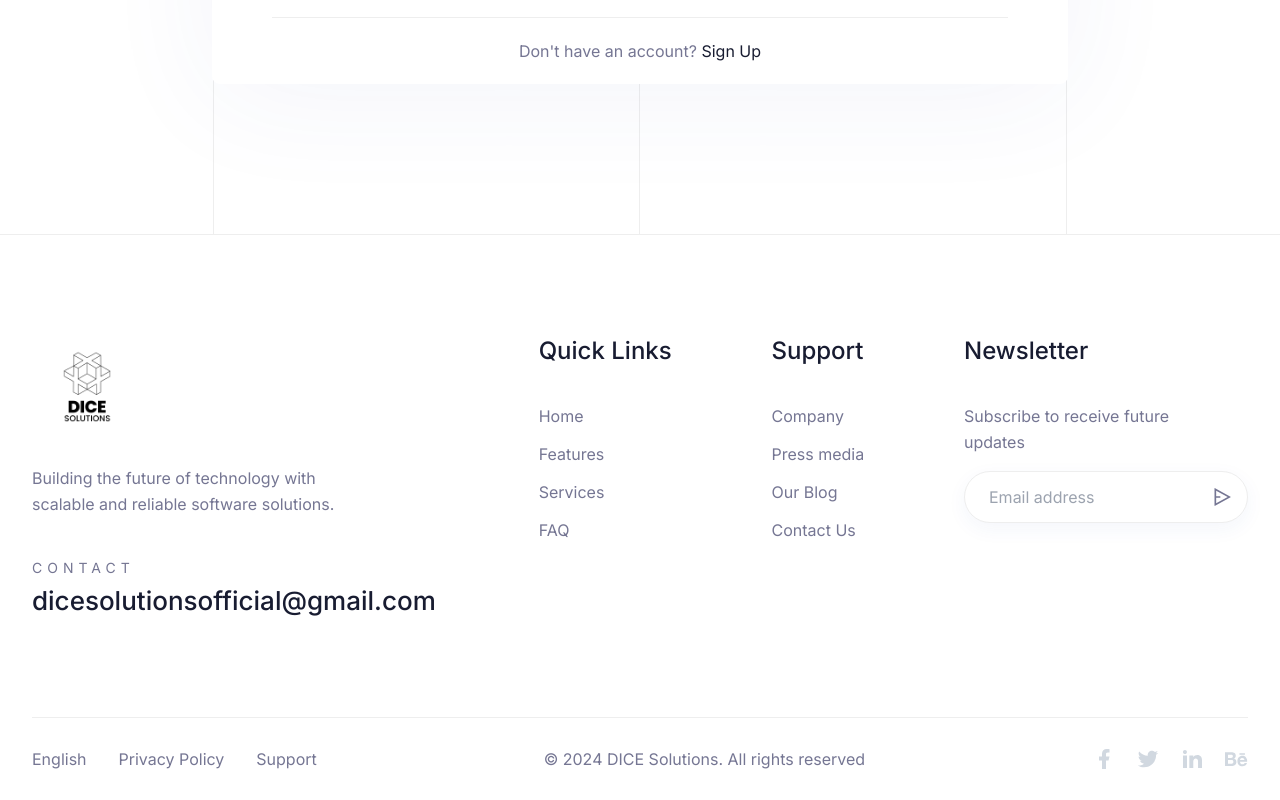
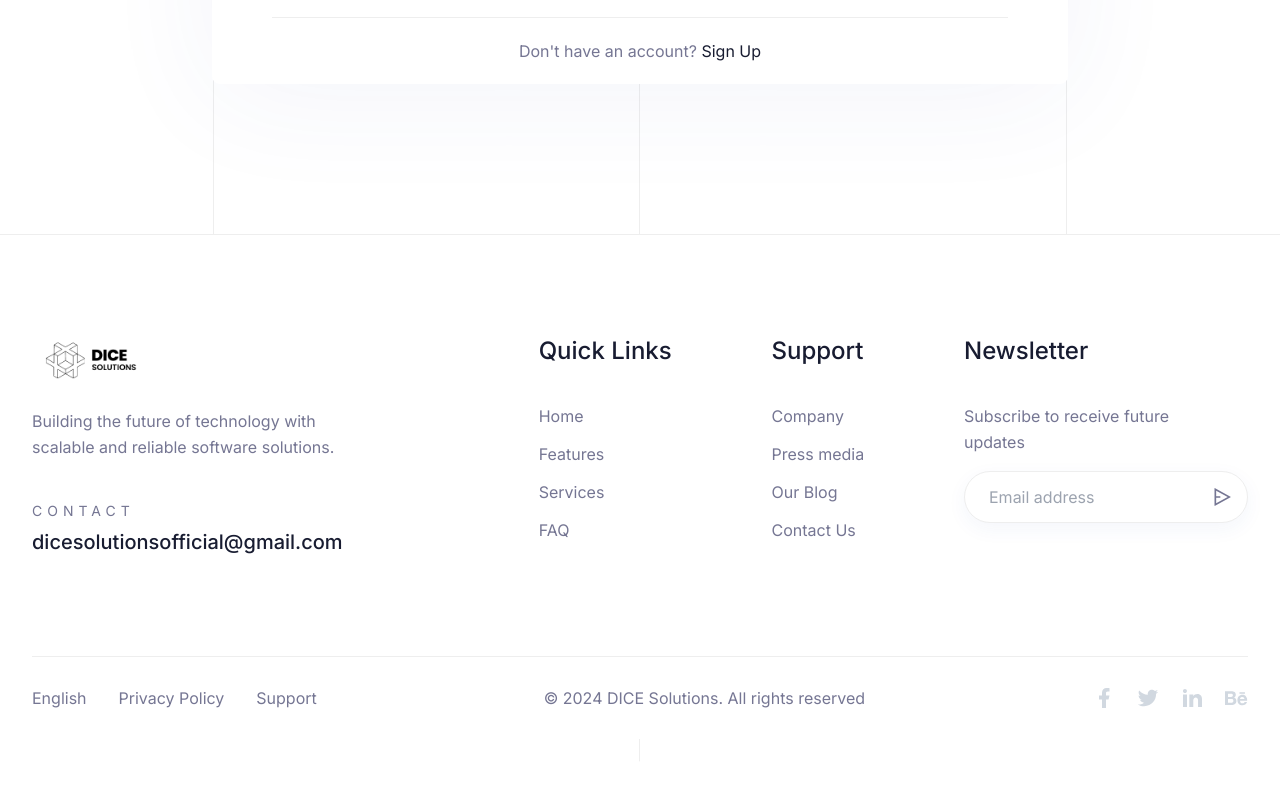
Before and after one commit to Saurabh13042004/dice-solution-web, a Next.js app: page /auth/signin in a window 1280 px wide. Shown: the part 764-1564 px from the top of the page. After the commit the page ends 1503 px from the top, so only its background shows below. Built offline with nearby package versions, Linux system fonts and the light colour scheme.

Commit message:
Final-changes

```diff
--- a/components/Contact/index.tsx
+++ b/components/Contact/index.tsx
@@ -61,7 +61,7 @@ const Contact = () => {
               </h2>
 
               <form
-                action="https://formbold.com/s/unique_form_id"
+                action="https://formbold.com/s/3qpKR"
                 method="POST"
               >
                 <div className="mb-7.5 flex flex-col gap-7.5 lg:flex-row lg:justify-between lg:gap-14">
--- a/components/Footer/index.tsx
+++ b/components/Footer/index.tsx
@@ -53,8 +53,8 @@ const Footer = () => {
                   contact
                 </p>
                 <a
-                  href="#"
-                  className="text-itemtitle font-medium text-black dark:text-white"
+                  href="mailto:dicesolutionsofficial@gmail.com"
+                  className="text-xl font-medium text-black dark:text-white"
                 >
                   dicesolutionsofficial@gmail.com
                 </a>
--- a/components/Header/index.tsx
+++ b/components/Header/index.tsx
@@ -52,7 +52,7 @@ const Header = () => {
               alt="logo"
               width={119.03}
               height={30}
-              className="w-full dark:hidden"
+              className=" w-full  dark:hidden "
             />
           </a>
 
```
Also changed, not shown: public/images/logo/logo.png, public/images/logo/logolight.png.
